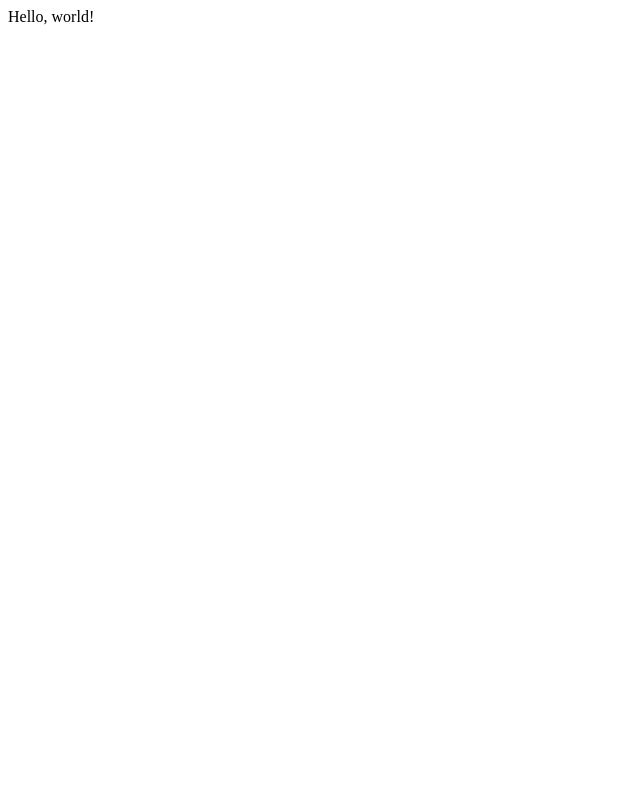
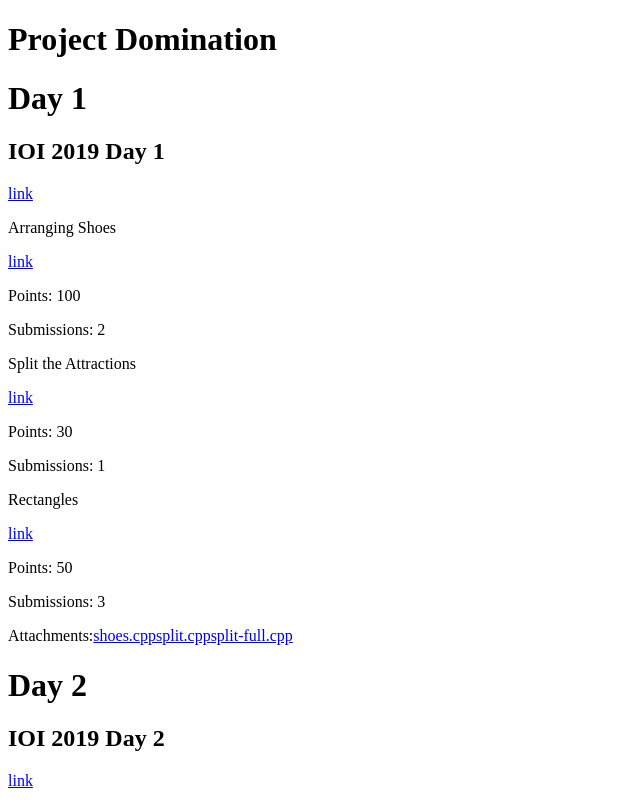
Before and after one commit to Andrii-Kuts/hs.react, a React (Vite) app: page / in a window 1280 px wide. Shown: the top 800 px of the page, without its empty margins (0-640 px from the left). Built offline with nearby package versions, Linux system fonts and the light colour scheme.

Commit message:
Implemented core of the project

```diff
--- a/src/App.tsx
+++ b/src/App.tsx
@@ -1,7 +1,8 @@
 import "./global.css";
+import Grind from "./Grind";
 
 function App() {
-  return <>Hello, world!</>;
+  return <Grind />;
 }
 
 export default App;
--- /dev/null
+++ b/src/Grind/Grind.tsx
@@ -0,0 +1,12 @@
+import Plan from "./Plan";
+
+const Grind: React.FC = () => {
+  return (
+    <div>
+      <h1>Project Domination</h1>
+      <Plan />
+    </div>
+  );
+};
+
+export default Grind;
--- /dev/null
+++ b/src/Grind/Plan/Attachments/Attachments.tsx
@@ -0,0 +1,22 @@
+import type { Attachment, AttachmentsContainer } from "./types";
+
+const Attachment: React.FC<{
+  attachment: Attachment;
+}> = ({ attachment }) => {
+  return <a href={attachment.link}>{attachment.name}</a>;
+};
+
+const Attachments: React.FC<{
+  attachmentsContainer: AttachmentsContainer;
+}> = ({ attachmentsContainer }) => {
+  return (
+    <div>
+      Attachments:
+      {attachmentsContainer.attachments.map((attachment, index) => (
+        <Attachment key={index} attachment={attachment} />
+      ))}
+    </div>
+  );
+};
+
+export default Attachments;
--- /dev/null
+++ b/src/Grind/Plan/Attachments/index.ts
@@ -0,0 +1 @@
+export * from "./types";
--- /dev/null
+++ b/src/Grind/Plan/Attachments/types.ts
@@ -0,0 +1,9 @@
+export type Attachment = {
+  type: "file";
+  name: string;
+  link: string;
+};
+
+export type AttachmentsContainer = {
+  attachments: Attachment[];
+};
--- /dev/null
+++ b/src/Grind/Plan/Plan.tsx
@@ -0,0 +1,68 @@
+import { useEffect, useState } from "react";
+import { type Contest, type PlanStep } from "./types";
+import { getPlanSteps } from "./plans";
+import Attachments from "./Attachments/Attachments";
+
+const Contest: React.FC<{
+  contest: Contest;
+}> = ({ contest }) => {
+  return (
+    <div>
+      <h2>{contest.title}</h2>
+      <a href={contest.link}>link</a>
+      <div>
+        {contest.problems.map((problem) => (
+          <div>
+            <p>{problem.title}</p>
+            <a href={problem.link}>link</a>
+            <p>Points: {problem.solvingStatus.points}</p>
+            <p>Submissions: {problem.solvingStatus.submissions}</p>
+          </div>
+        ))}
+      </div>
+      {contest.attachmentsContainer && (
+        <Attachments attachmentsContainer={contest.attachmentsContainer} />
+      )}
+    </div>
+  );
+};
+
+const PlanStep: React.FC<{
+  planStep: PlanStep;
+}> = ({ planStep }) => {
+  return (
+    <div>
+      <h1>{planStep.title}</h1>
+      <Contest contest={planStep.contest} />
+    </div>
+  );
+};
+
+const Plan: React.FC = () => {
+  const [planSteps, setPlanSteps] = useState<PlanStep[] | null>(null);
+
+  useEffect(() => {
+    async function fetch() {
+      setPlanSteps(await getPlanSteps());
+    }
+    fetch();
+  }, []);
+
+  if (planSteps == null) {
+    return (
+      <div>
+        <p>Loading steps...</p>
+      </div>
+    );
+  }
+
+  return (
+    <div>
+      {planSteps.map((planStep) => (
+        <PlanStep planStep={planStep} />
+      ))}
+    </div>
+  );
+};
+
+export default Plan;
--- /dev/null
+++ b/src/Grind/Plan/index.ts
@@ -0,0 +1 @@
+export { default } from "./Plan";
--- /dev/null
+++ b/src/Grind/Plan/plans.ts
@@ -0,0 +1,99 @@
+import type { PlanStep } from "./types";
+
+export const getPlanSteps: () => Promise<PlanStep[]> = async () => {
+  await new Promise((resolve) => setTimeout(resolve, 1000));
+  return [
+    {
+      title: "Day 1",
+      contest: {
+        title: "IOI 2019 Day 1",
+        link: "https://oj.uz/problems/source/ioi2019day1",
+        problems: [
+          {
+            name: "shoes",
+            title: "Arranging Shoes",
+            link: "https://oj.uz/problem/view/IOI19_shoes",
+            solvingStatus: {
+              points: 100,
+              submissions: 2,
+            },
+            upsolvingStatus: {
+              points: 100,
+              submissions: 2,
+            },
+          },
+          {
+            name: "split",
+            title: "Split the Attractions",
+            link: "https://oj.uz/problem/view/IOI19_split",
+            solvingStatus: {
+              points: 30,
+              submissions: 1,
+            },
+            upsolvingStatus: {
+              points: 30,
+              submissions: 1,
+            },
+          },
+          {
+            name: "rect",
+            title: "Rectangles",
+            status: "upsolved",
+            link: "https://oj.uz/problem/view/IOI19_rect",
+            solvingStatus: {
+              points: 50,
+              submissions: 3,
+            },
+            upsolvingStatus: {
+              points: 100,
+              submissions: 4,
+            },
+          },
+        ],
+        attachmentsContainer: {
+          attachments: [
+            {
+              type: "file",
+              name: "shoes.cpp",
+              link: "path/to/shoes.cpp",
+            },
+            {
+              type: "file",
+              name: "split.cpp",
+              link: "path/to/split.cpp",
+            },
+            {
+              type: "file",
+              name: "split-full.cpp",
+              link: "path/to/split-full.cpp",
+            },
+          ],
+        },
+      },
+    },
+    {
+      title: "Day 2",
+      contest: {
+        title: "IOI 2019 Day 2",
+        link: "https://oj.uz/problems/source/ioi2019day2",
+        problems: [],
+      },
+    },
+    {
+      title: "Day 3",
+      contest: {
+        title: "IOI 2020 Day 1",
+        link: "https://oj.uz/problems/source/ioi2020day1",
+        problems: [],
+      },
+    },
+    {
+      title: "Day 4",
+      contest: {
+        title: "IOI 2020 Day 2",
+        link: "https://oj.uz/problems/source/ioi2020day2",
+        problems: [],
+      },
+    },
+  ];
+};
--- /dev/null
+++ b/src/Grind/Plan/types.ts
@@ -0,0 +1,26 @@
+import type { AttachmentsContainer } from "./Attachments";
+
+export type PlanStep = {
+  title: string;
+  contest: Contest;
+};
+
+export type Contest = {
+  title: string;
+  link: string;
+  problems: Problem[];
+  attachmentsContainer?: AttachmentsContainer;
+};
+
+export type Problem = {
+  name: string;
+  title: string;
+  link: string;
+  solvingStatus: ProblemStatus;
+  upsolvingStatus: ProblemStatus;
+};
+
+export type ProblemStatus = {
+  points: number;
+  submissions: number;
+};
--- /dev/null
+++ b/src/Grind/index.ts
@@ -0,0 +1 @@
+export { default } from "./Grind";
```
